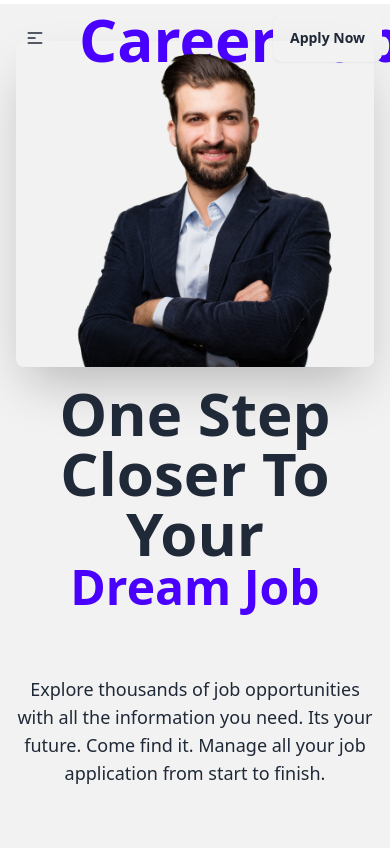
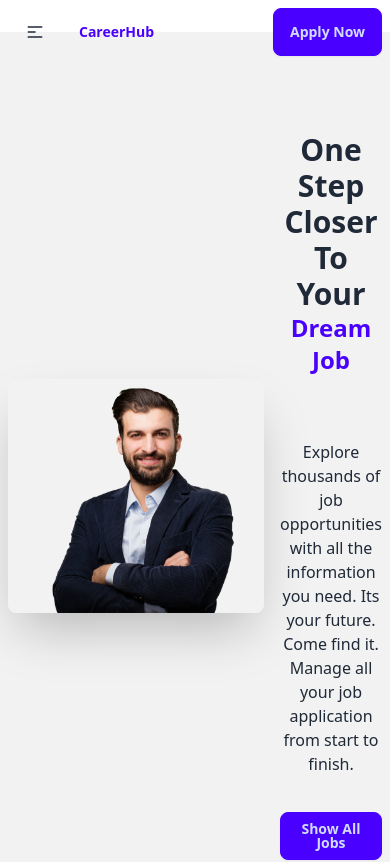
Before and after one commit to tawfiqealahi/career-hub, a React (Vite) app: page / in a window 390 px wide. Shown: the top 862 px of the page. Built offline with nearby package versions, Linux system fonts and the light colour scheme.

Commit message:
feat: responsive trying

```diff
--- a/src/Components/Banner/Banner.jsx
+++ b/src/Components/Banner/Banner.jsx
@@ -1,23 +1,31 @@
 import React from 'react'
 import image from '../../assets/images/user.png'
+import { Link } from 'react-router-dom'
 
 const Banner = () => {
   return (
-    <div className='mt-[-4.5rem]'>
-        <div className="hero bg-base-200 min-h-screen">
-  <div className="hero-content flex-col lg:flex-row-reverse">
+    <div className='mt-[-2rem] md:mt-[-4.5rem]'>
+      <div className="hero bg-base-200 min-h-screen flex flex-col-reverse md:flex-row-reverse ">
+        <div className="hero-content flex md:flex-col lg:flex-row-reverse">
           <img
             src={image}
-      className="w-[30rem] rounded-lg shadow-2xl" />
+            className="w-64 md:w-[30rem] rounded-lg shadow-2xl" />
           <div>
-      <h1 className=" text-center text-6xl  font-bold">One Step Closer To Your </h1>
-      <h1 className='text-5xl  text-center mb-10 font-bold text-primary' >Dream Job</h1>
-      <p className="py-6 text-lg  text-center ">
+            <div>
+              <h1 className="text-3xl text-center md:text-6xl  font-bold">One Step Closer To Your </h1>
+              <h1 className='text-2xl md:text-5xl  text-center mb-10 font-bold text-primary' >Dream Job</h1>
+              <p className="py-6 text-base md:text-lg  text-center ">
                 Explore thousands of job opportunities with all the information you need. Its your future. Come find it.  Manage all your job application from start to finish.
               </p>
             </div>
+            <Link to='/jobs' ><button className='btn btn-primary mt-3' >Show All Jobs</button></Link>
+
           </div>
+
         </div>
+
+      </div>
+
     </div>
   )
 }
--- a/src/Components/Footer/Footer.jsx
+++ b/src/Components/Footer/Footer.jsx
@@ -6,7 +6,7 @@ const Footer = () => {
   return (
     <div>
 <footer className=" bg-neutral text-neutral-content p-10">
-  <div className="footer max-w-6xl mx-auto">
+  <div className="footer lg:max-w-6xl mx-auto">
   <aside>
     <svg
       width="50"
--- a/src/Components/Header/Header.jsx
+++ b/src/Components/Header/Header.jsx
@@ -8,6 +8,7 @@ const Header = () => {
     <li><NavLink to='/applied'>Applied Jobs</NavLink></li>
     <li><NavLink to='/statistics'>Statistics</NavLink></li>
     <li><NavLink to='/blog'>Blog</NavLink></li>
+    <li><NavLink to='/portfolio'>Portfolio</NavLink></li>
 
   </>
   return (
@@ -36,7 +37,7 @@ const Header = () => {
               {links}
             </ul>
           </div>
-    <NavLink to='/'><a className="btn btn-ghost text-6xl text-primary pointer-events-none font-extrabold">CareerHub </a></NavLink>
+          <NavLink to='/'><a className="btn btn-ghost md:text-6xl text-primary pointer-events-none font-extrabold">CareerHub </a></NavLink>
         </div>
         <div className="navbar-center hidden lg:flex">
           <ul className="menu menu-horizontal px-1">
@@ -44,7 +45,7 @@ const Header = () => {
           </ul>
         </div>
         <div className="navbar-end">
-    <a className="btn">Apply Now</a>
+          <a className="btn btn-primary">Apply Now</a>
         </div>
       </div>
       {/* navbar end */}
--- a/src/Components/Job/Job.jsx
+++ b/src/Components/Job/Job.jsx
@@ -3,8 +3,8 @@ import { MdOutlineLocationOn } from 'react-icons/md';
 import { PiCurrencyCircleDollar } from 'react-icons/pi';
 import { Link } from 'react-router-dom';
 
-const Job = ({job}) => {
-    const {id,logo,job_title,company_name,remote_or_onsite,location,job_type,salary}=job;
+const Job = ({ job }) => {
+  const { id, logo, job_title, company_name, remote_or_onsite, location, job_type, salary } = job;
 
   return (
     <div>
@@ -23,7 +23,7 @@ const Job = ({job}) => {
           </div>
 
           <div className='my-4 flex '>
-        <h2  className='flex mr-5 ' > <MdOutlineLocationOn className='text-2xl mr-2' ></MdOutlineLocationOn> {location} </h2>
+            <h2 className='flex mr-5 ' > <MdOutlineLocationOn className='text-2xl mr-2' ></MdOutlineLocationOn> {location} </h2>
 
 
 
--- a/src/Components/Jobs/Jobs.jsx
+++ b/src/Components/Jobs/Jobs.jsx
@@ -1,33 +1,53 @@
-import React, { useEffect, useState } from 'react'
+import React from 'react'
+import { MdOutlineLocationOn } from 'react-icons/md';
+import { PiCurrencyCircleDollar } from 'react-icons/pi';
+import { Link, useLoaderData } from 'react-router-dom'
 
 const Jobs = () => {
-     const [fade, setFade] = useState(false);
+  const jobs = useLoaderData();
+  console.log(jobs)
 
-     useEffect(() => {
-       const timeout = setTimeout(() => setFade(true), 500); // Trigger fade-in effect
-       return () => clearTimeout(timeout);
-     }, []);
+  return (
+    <div className='grid md:grid-cols-3 gap-4 my-5'>
+  {
+    jobs.map(job=>{
+      const {id,logo,job_title,company_name,remote_or_onsite,location,job_type,salary}=job;
 
-     return (
-       <div className="flex items-center  justify-center h-screen ">
-         <div
-           className={`text-center p-10 border border-green-400 rounded-lg shadow-xl text-green-500 transform transition-transform duration-1000 ${
-             fade ? 'scale-100 opacity-100' : 'scale-90 opacity-0'
-           }`}
-         >
-           <h1 className="text-4xl  font-bold text-green-500 mb-4 animate-pulse">
-             🚧 This Page is Not Ready Yet
-           </h1>
-           <p className="text-lg text-gray-300">
-             Please revisit later. We're working hard to make this page awesome!
-           </p>
-           <div className="mt-8 flex justify-center">
-             <div className="w-16 h-16 border-4 border-blue-500 rounded-full animate-spin border-t-transparent"></div>
-           </div>
-         </div>
-       </div>
-     );
-   };
+      return(
+        <div key={id} className="card card-compact bg-base-100 max-h-96 my-10  shadow-xl">
+      <figure>
+        <img className='w-72'
+          src={logo}
+          alt="logo" />
+      </figure>
+      <div className="card-body">
+        <h2 className="card-title">{job_title}</h2>
+        <p> {company_name} </p>
+        <div>
+            <button className='px-5 py-2 mr-4 text-[#7E90FE] font-extrabold border rounded border-[#7E90FE]'>{remote_or_onsite}</button>
+            <button className='px-5 py-2 text-[#7E90FE] font-extrabold border rounded border-[#7E90FE]'>{job_type}</button>
+        </div>
+
+       <div className='my-4 flex '>
+            <h2  className='flex mr-5 ' > <MdOutlineLocationOn className='text-2xl mr-2' ></MdOutlineLocationOn> {location} </h2>
 
 
+
+            <h2 className='flex'><PiCurrencyCircleDollar className='text-2xl mr-2' /> {salary}
+            </h2>
+
+       </div>
+        <div className="card-actions ">
+        <Link to={`/job/${id}`}>  <button className="btn btn-primary">View Details</button></Link>
+        </div>
+      </div>
+    </div>
+      )
+
+    })
+  }
+    </div>
+  )
+}
+
 export default Jobs
--- /dev/null
+++ b/src/Components/Portfolio/Portfolio.jsx
@@ -0,0 +1,9 @@
+import React from 'react'
+
+const Portfolio = () => {
+  return (
+    <div>Portfolio</div>
+  )
+}
+
+export default Portfolio
--- a/src/main.jsx
+++ b/src/main.jsx
@@ -13,12 +13,13 @@ import JobDetails from "./Components/JobDetails/JobDetails";
 import Jobs from "./Components/Jobs/Jobs";
 import Statistics from "./Components/Statistics/Statistics";
 import Blog from "./Components/Blog/Blog";
+import Portfolio from "./Components/Portfolio/Portfolio";
 
 const router = createBrowserRouter([
   {
     path: "/",
-    element:<Root></Root> ,
-    errorElement: <ErrorPage></ErrorPage> ,
+    element: <Root></Root>,
+    errorElement: <ErrorPage></ErrorPage>,
     children: [
       {
         path: "/",
@@ -27,6 +28,8 @@ const router = createBrowserRouter([
       {
         path: "/jobs",
         element: <Jobs />,
+        loader: () => fetch('/jobs.json'),
+
       },
       {
         path: "/statistics",
@@ -37,14 +40,18 @@ const router = createBrowserRouter([
         element: <Blog />,
       },
       {
+        path: "/portfolio",
+        element: <Portfolio />,
+      },
+      {
         path: "/applied",
         element: <AppliedJobs />,
-        loader: ()=> fetch('/jobs.json') ,
+        loader: () => fetch('/jobs.json'),
       },
       {
         path: "/job/:id",
         element: <JobDetails />,
-        loader:()=> fetch('/jobs.json') ,
+        loader: () => fetch('/jobs.json'),
       },
     ],
   },
```
Also changed, not shown: src/Components/FeaturedJobs/FeaturedJobs.jsx (+10 -10 lines), src/Components/Statistics/Statistics.jsx (indentation only). Lines whose indentation alone changed are shown as unchanged.
